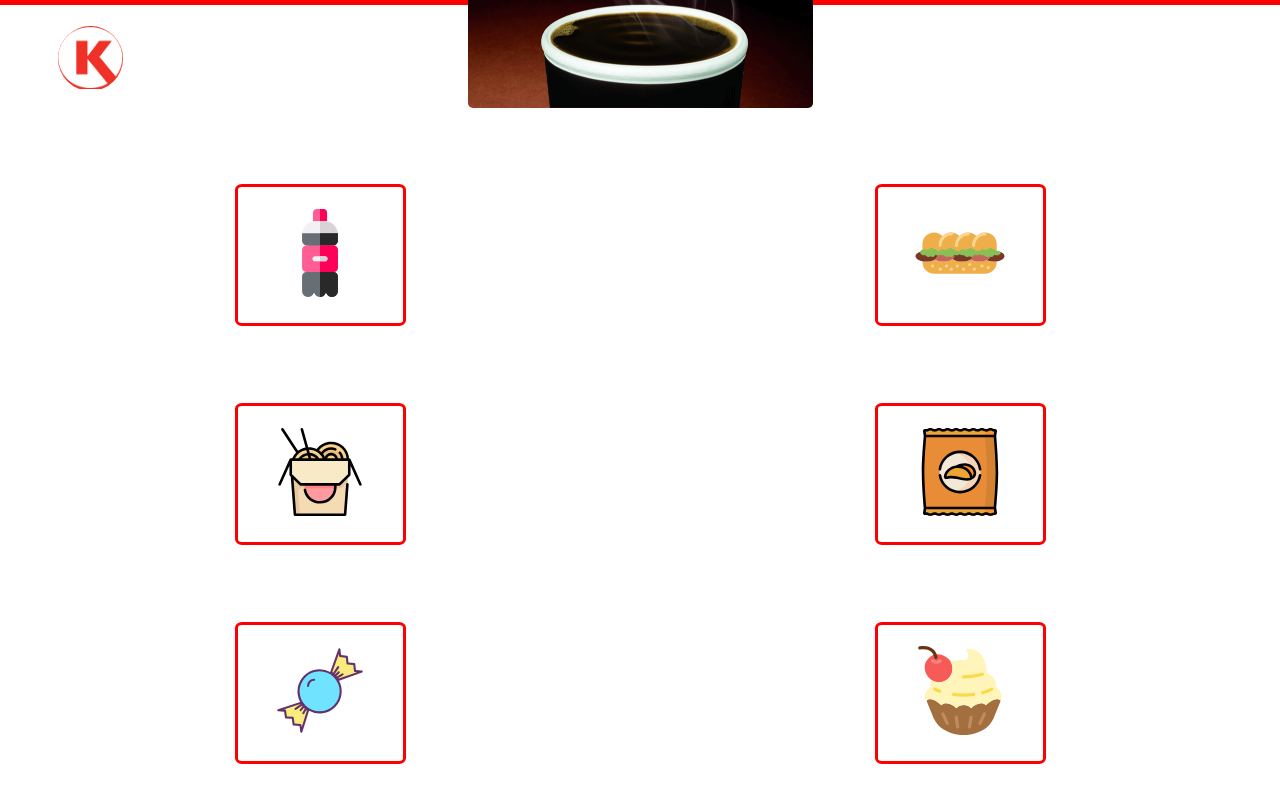
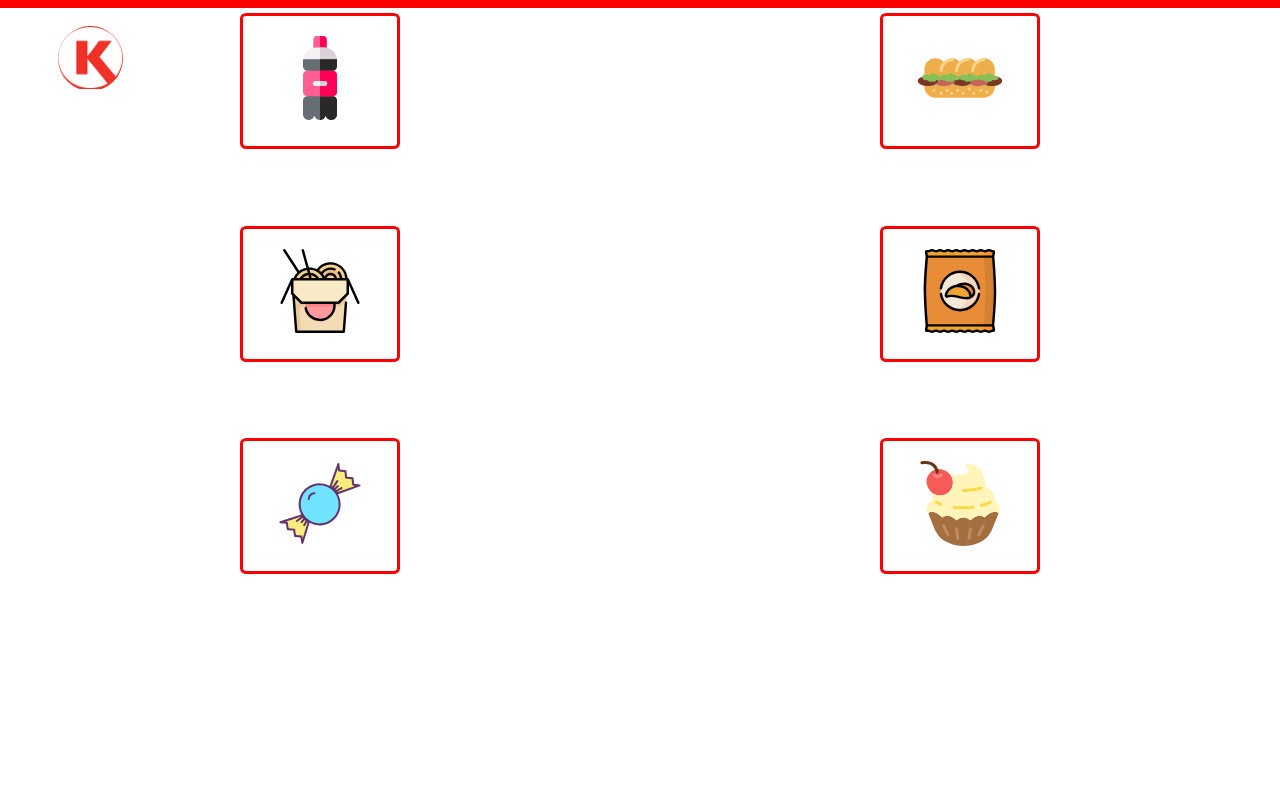
Before and after one commit to MLinesCode/store, a Jekyll site: the page index.html, which Jekyll copies as it is, in a window 1280 px wide. Shown: the top 803 px of the page. Built offline with Jekyll 4.4.1, drawn with Linux system fonts in a browser that asks for light colours; nearby versions of some CDN libraries.

Commit message:
carrusel-bugfix

```diff
--- a/css/style.css
+++ b/css/style.css
@@ -41,11 +41,11 @@
 }
 
 .local-name {
-  font-size: 2.2em;
+  font-size: 2.4em;
   margin: 4% 4% 0 6%;
 }
 
-.hero {
+/* .hero {
   margin: auto;
   margin-top: 3%;
   height: 175px;
@@ -56,7 +56,6 @@
   height: 100%;
   width: 100%;
   overflow: hidden;
-  /* border: 1px solid red; */
   margin: -32% 0 0 0;
   border-radius: 5px;
   object-fit: cover;
@@ -68,7 +67,42 @@
 .carrucel-img {
   height: inherit;
   width: inherit;
-  /* object-fit: cover; */
+} */
+
+section.awSlider .carousel{
+  display:table;
+  z-index:2;
+  height: 100%;
+  width: 100%;
+  margin: auto;
+	box-shadow: 0 0 7px rgba(1, 1, 1, 0.747);
+}
+
+section.awSlider{
+  margin:-32% 0 -5% 0;
+  padding:30px;
+  position:relative;
+  display:table;
+  user-select: none;
+}
+
+section.awSlider:hover > img{
+  transform: scale(1.2);
+  opacity:1;
+}
+
+section.awSlider img{
+   pointer-events: none;
+}
+
+section.awSlider > img{
+  position:absolute;
+  top:30px;
+  z-index:1;
+  transition:all .3s;
+  filter: blur(1.8vw);
+  transform: scale(2.1);
+  opacity:.5;
 }
 
 .promotion {
@@ -77,7 +111,7 @@
 
 .ticket {
   height: 136px;
-  width: 165px;
+  width: 160px;
   border: 3px solid red;
   margin: auto;
   margin-top: 6%;
--- a/index.html
+++ b/index.html
@@ -5,7 +5,7 @@
   <meta name="viewport" content="width=device-width, initial-scale=1.0">
   <meta http-equiv="X-UA-Compatible" content="ie=edge">
   <link href="https://fonts.googleapis.com/css?family=Source+Sans+Pro:300,400&display=swap" rel="stylesheet">
-  <link rel="stylesheet" href="./css/style.css">
+  <link rel='stylesheet' href='https://maxcdn.bootstrapcdn.com/bootstrap/3.3.4/css/bootstrap.min.css'><link rel="stylesheet" href="./css/style.css">
   <title>K-Arcos Bosques</title>
 </head>
 <body>
@@ -21,12 +21,49 @@
     <div class="back-container">
       <figure class="back"></figure>
     </div>
-    <section class="hero">
+    <!-- <section class="hero">
       <figure class="carrucel">
         <div class="carrucel-container">
           <img class="carrucel-img" src="./images/header_premium_coffees.png" alt="">
         </div>
       </figure>
+    </section> -->
+    <section class="awSlider">
+      <div  class="carousel slide" data-ride="carousel">
+        <!-- Indicators -->
+        <ol class="carousel-indicators">
+          <li data-target=".carousel" data-slide-to="0" class="active"></li>
+          <li data-target=".carousel" data-slide-to="1"></li>
+          <li data-target=".carousel" data-slide-to="2"></li>
+          <li data-target=".carousel" data-slide-to="3"></li>
+        </ol>
+
+        <!-- Wrapper for slides -->
+        <div class="carousel-inner" role="listbox">
+          <div class="item active">
+            <img src="./images/circle-promo.jpg">
+          </div>
+          <div class="item">
+            <img src="./images/promo-2.jpg">
+          </div>
+          <div class="item">
+            <img src="./images/promo-3.jpg">
+          </div>
+          <div class="item">
+            <img src="./images/promo-4.jpg">
+          </div>
+        </div>
+
+        <!-- Controls -->
+        <!-- <a class="left carousel-control" href=".carousel" role="button" data-slide="prev">
+          <span class="glyphicon glyphicon-chevron-left" aria-hidden="true"></span>
+          <span class="sr-only">Geri</span>
+        </a>
+        <a class="right carousel-control" href=".carousel" role="button" data-slide="next">
+          <span class="glyphicon glyphicon-chevron-right" aria-hidden="true"></span>
+          <span class="sr-only">İleri</span>
+        </a> -->
+      </div>
     </section>
   </div>
   <section class="promotion">
@@ -68,5 +105,9 @@
   <div class="footer">
 
   </div>
+
+  <script src='https://cdnjs.cloudflare.com/ajax/libs/jquery/2.1.3/jquery.min.js'></script>
+  <script src='https://maxcdn.bootstrapcdn.com/bootstrap/3.3.4/js/bootstrap.min.js'></script><script  src="./script/script.js"></script>
+
 </body>
 </html>
--- /dev/null
+++ b/script/script.js
@@ -0,0 +1,18 @@
+$('section.awSlider .carousel').carousel({
+	pause: "hover",
+  interval: 3500
+});
+
+// var startImage = $('section.awSlider .item.active > img').attr('src');
+// $('section.awSlider').append('<img src="' + startImage + '">');
+
+$('section.awSlider .carousel').on('slid.bs.carousel', function () {
+ var bscn = $(this).find('.item.active > img').attr('src');
+	$('section.awSlider > img').attr('src',bscn);
+});
+
+
+/*
+Philips ambilight tv
+Üzerine gleince duruyor slide
+*/
```
Also changed, not shown: images/3.jpg (deleted), images/4_1.jpg (deleted), images/6.jpg (deleted), images/circle-promo.jpg (added), images/header_premium_coffees.png (deleted), images/logo-k.png (deleted), images/mocha_grande.png (deleted), images/promo-2.jpg (added), images/promo-3.jpg (added), images/promo-4.jpg (added).
